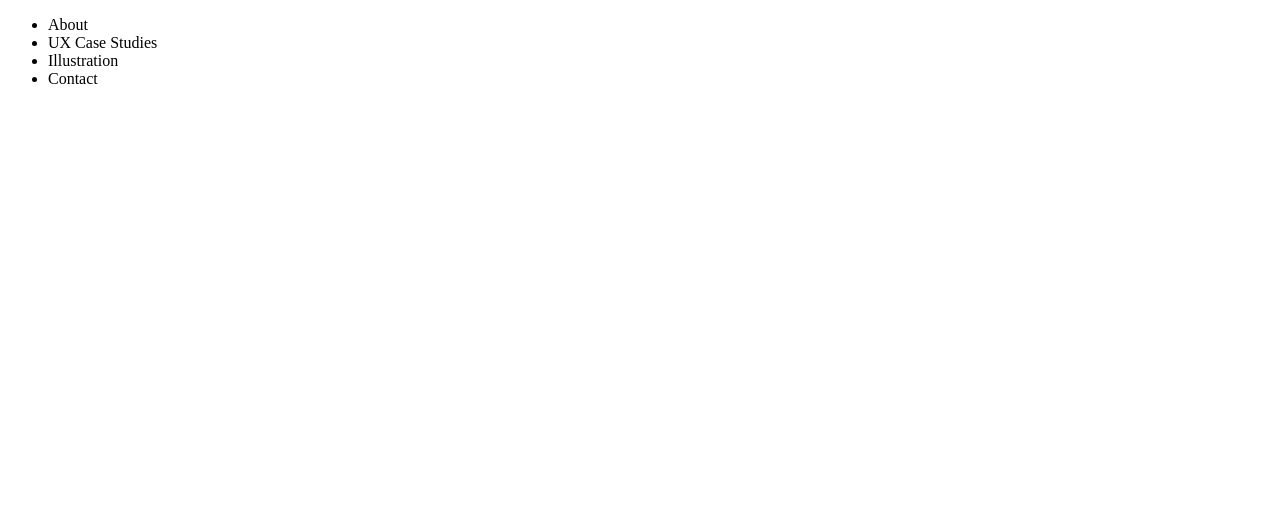
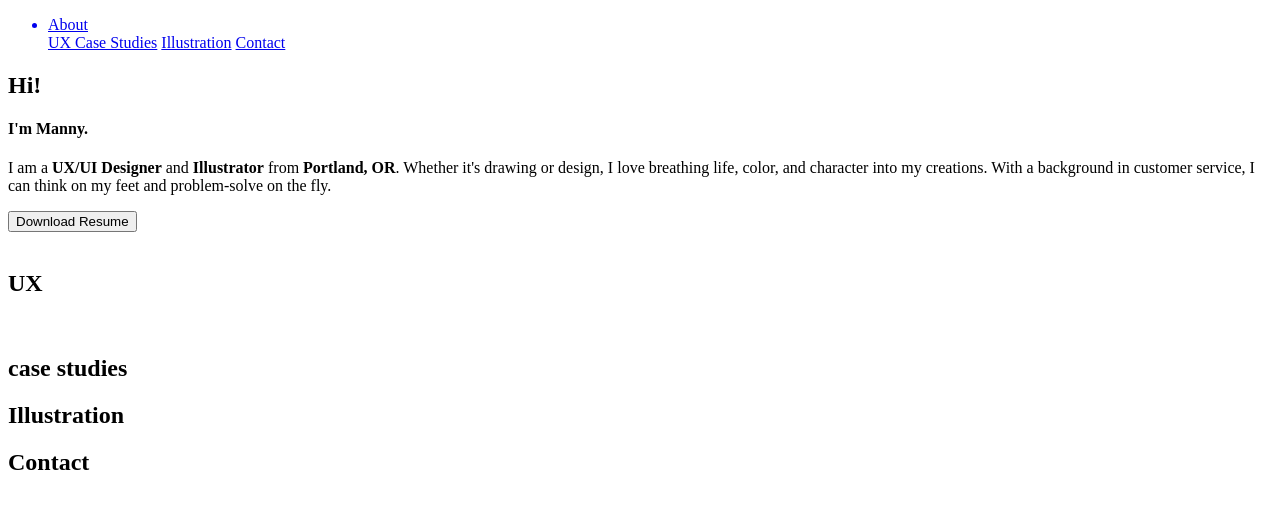
Before and after one commit to manmci/UX_UI_HW_17, a plain HTML site: page index.html in a window 1280 px wide. Drawn offline with Linux system fonts and the light colour scheme.

Commit message:
update index.html
fleshing out HTML coding, putting in placeholder info.

```diff
--- a/index.html
+++ b/index.html
@@ -10,19 +10,58 @@
     <header class="navigation">
         <nav>
         <ul>
-            <li>About</li>
-            <li>UX Case Studies</li>
-            <li>Illustration</li>
-            <li>Contact</li>
+            <a href="#about"><li>About</li></a>
+            <a href="#ux"<li>UX Case Studies</li></a>
+            <a href="#illus"<li>Illustration</li></a>
+            <a href="#contact"<li>Contact</li></a>
         </ul>
         <!-- SOCIAL MEDIA LINKS. ALIGN TO LEFT SIDE OF MENU
             <img src=""/>
         -->
         </nav>
     </header>
-    <section id="about"></section>
-    <section id="ux"></section>
-    <section id="illus"></section>
-    <section id="contact"></section>
+    <section id="about">
+        <h1 class="left">Hi!</h1>
+        <div>
+            <h4>I'm Manny.</h4>
+            <p>I am a <b>UX/UI Designer</b> and <b>Illustrator</b> from <b>Portland, OR</b>. Whether it's drawing or design, I love breathing life, color, and character into my creations. With a background in customer service, I can think on my feet and problem-solve on the fly.</p>
+            <button type="button">Download Resume</button>
+        </div>
+        <div>
+            <img src=""/>
+        </div>
+    </section>
+    <section id="ux">
+        <h1 class="right">UX</h1><br>
+        <h2 class="right">case studies</h2>
+        <!--
+        <div>This is the case study list container
+        <div>This is the container for a case study preview
+        <img src=""/>
+        <h4>Title</h4>
+        <p>Lorem ipsum dolor sit amet, consectetur adipiscing elit, sed do eiusmod tempor incididunt ut labore et dolore magna aliqua. Ut enim ad minim veniam, quis nostrud exercitation ullamco laboris nisi ut aliquip ex ea commodo consequat. Duis aute irure dolor in reprehenderit in voluptate velit esse cillum dolore eu fugiat nulla pariatur. Excepteur sint occaecat cupidatat non proident, sunt in culpa qui officia deserunt mollit anim id est laborum.</p>
+        </div>
+        </div>
+        -->
+    </section>
+    <section id="illus">
+        <h1 class="left">Illustration</h1>
+        <!--
+        <div>This is the illustration list container
+        <div>This is the container for an illustration preview
+        <img src=""/>
+        <h4>Title</h4>
+        <p>Lorem ipsum dolor sit amet, consectetur adipiscing elit, sed do eiusmod tempor incididunt ut labore et dolore magna aliqua. Ut enim ad minim veniam, quis nostrud exercitation ullamco laboris nisi ut aliquip ex ea commodo consequat. Duis aute irure dolor in reprehenderit in voluptate velit esse cillum dolore eu fugiat nulla pariatur. Excepteur sint occaecat cupidatat non proident, sunt in culpa qui officia deserunt mollit anim id est laborum.</p>
+        </div>
+        </div>
+        -->
+    </section>
+    <section id="contact">
+        <h1 class="right">Contact</h1>
+        <!--
+        <div>This is the contact form container
+        </div>
+        -->
+    </section>
 </body>
 </html>
```
